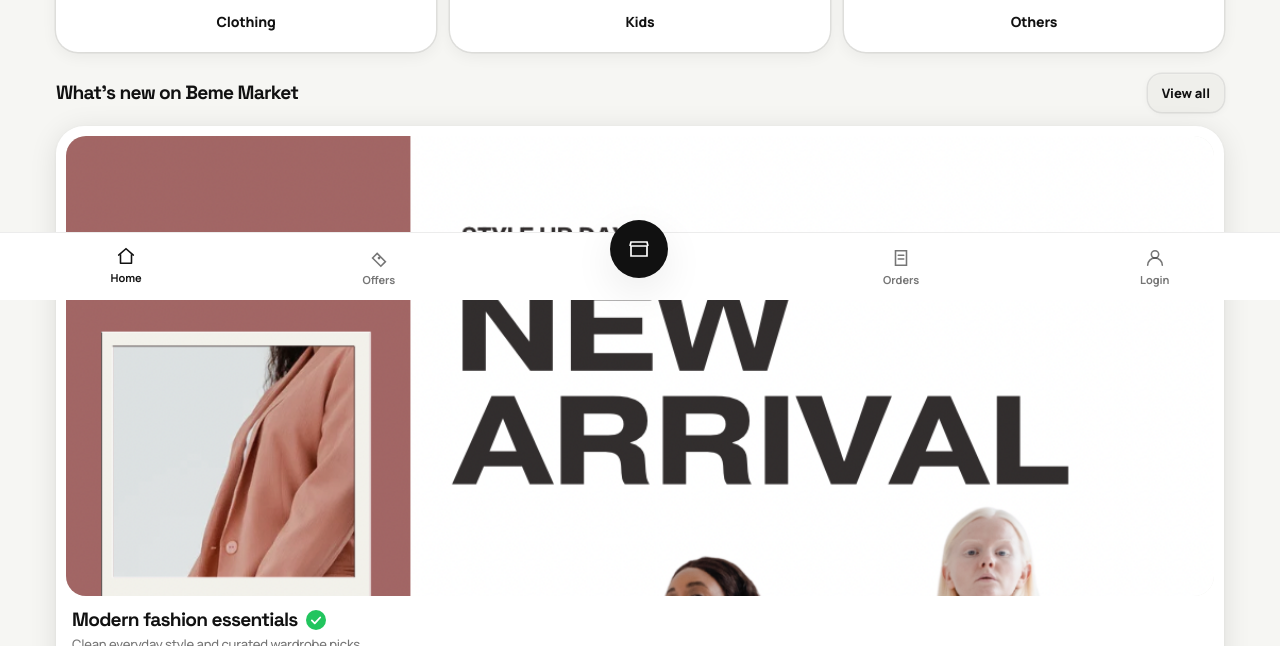
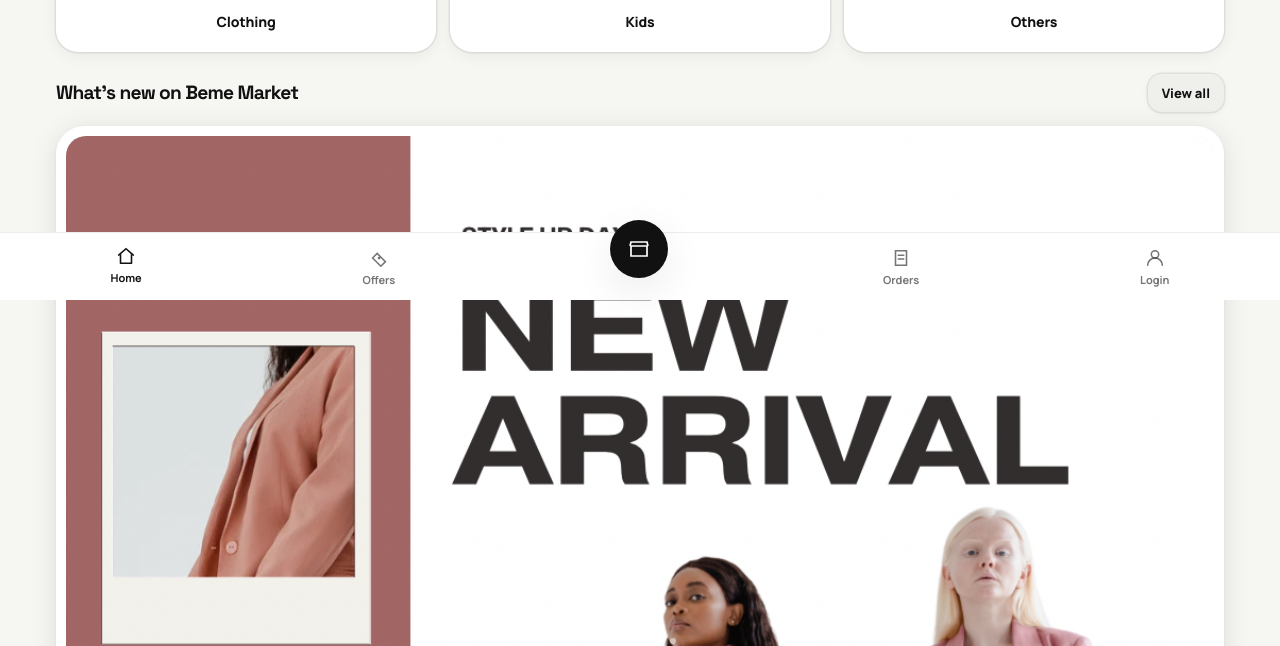
Before and after one commit to Orderion/Beme-Market, a React (Vite) app in the folder Beme-Frontend/: page / in a window 1280 px wide. Shown: the part 500-1146 px from the top of the page. Built offline with nearby package versions, Linux system fonts and the light colour scheme; no server answers; the database is empty.

Commit message:
Update ShopCarousel.css

```diff
--- a/Beme-Frontend/src/components/ShopCarousel.css
+++ b/Beme-Frontend/src/components/ShopCarousel.css
@@ -60,8 +60,8 @@ body.dark .sc-card {
 .sc-media {
   position: relative;
   width: 100%;
-  height: 96vw;
-  max-height: 460px;
+  height: 116vw;
+  max-height: 560px;
   overflow: hidden;
   border-radius: 20px;
   background: var(--soft);
@@ -73,8 +73,8 @@ body.dark .sc-card {
 
 /* Only the inner image height grows on expand */
 .sc-card--expanded .sc-media {
-  height: 118vw;
-  max-height: 580px;
+  height: 138vw;
+  max-height: 680px;
   border-radius: 28px;
 }
 
```
